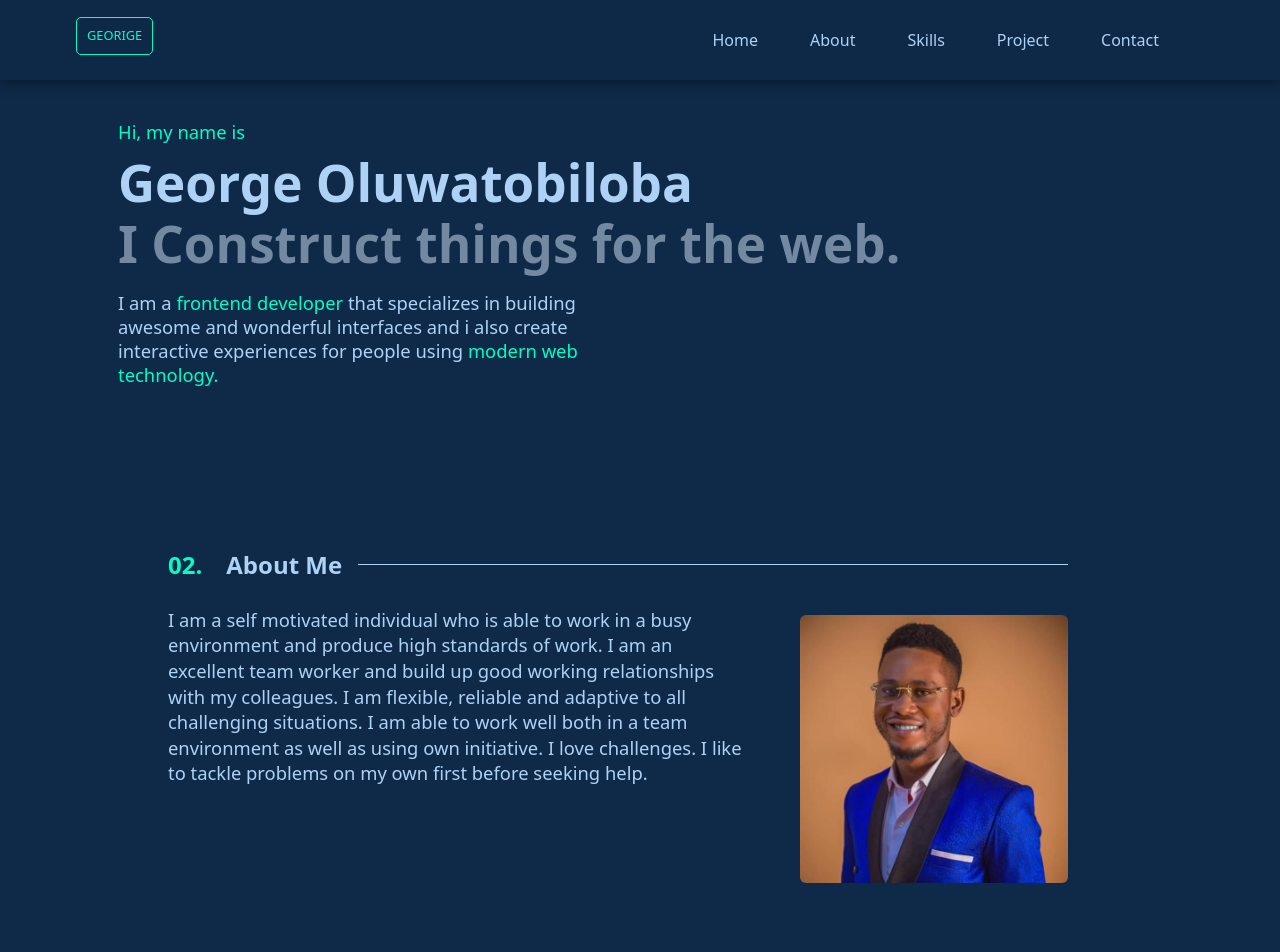
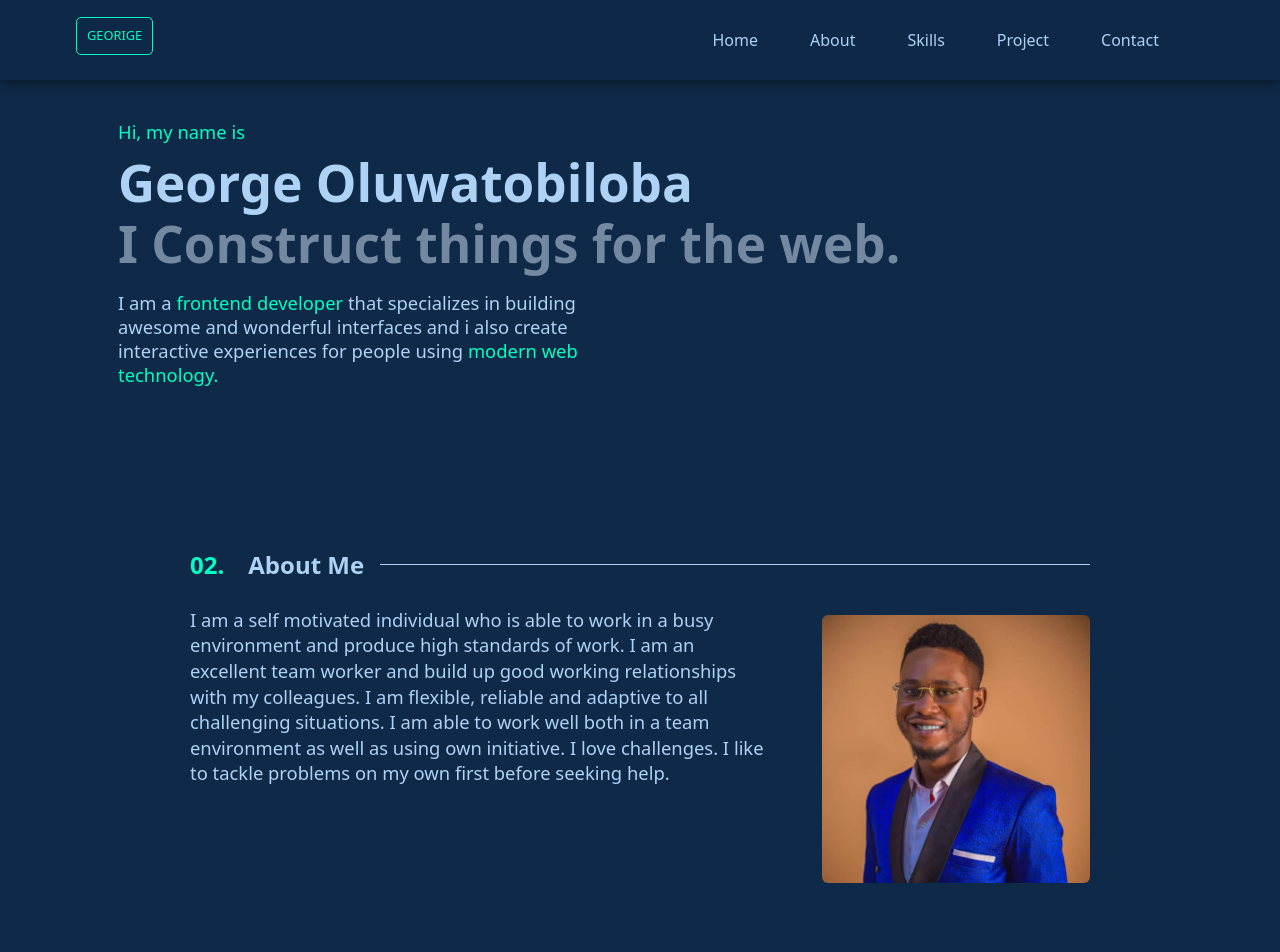
Before and after one commit to Xlr8th/NextJs-Project, a Next.js app: page / in a window 1280 px wide. Shown: the top 952 px of the page. Built offline with nearby package versions, Linux system fonts and the light colour scheme.

Commit message:
margin-fixed

```diff
--- a/app/page.tsx
+++ b/app/page.tsx
@@ -27,8 +27,8 @@ export default function Home() {
       <h1 className="sub-text">I Construct things for the web.</h1>
       <h6 className='col-lg-6 pt-2 pt-lg-3'>I am a <span className='intro'>frontend developer</span> that specializes in building awesome and wonderful interfaces and i also create interactive experiences for people using <span className='intro'>modern web technology.</span></h6>
     </div>
-    <div id='About' className='container m-5 pt-5'>
-      <div className="row mx-2 mx-lg-5 pt-5 px-lg-5">
+    <div id='About' className='container my-5 pt-5'>
+      <div className="row mx-lg-5 pt-5 px-lg-5">
         <div className="col-12 mb-4">
           <Wrapper
           num={2}
```
